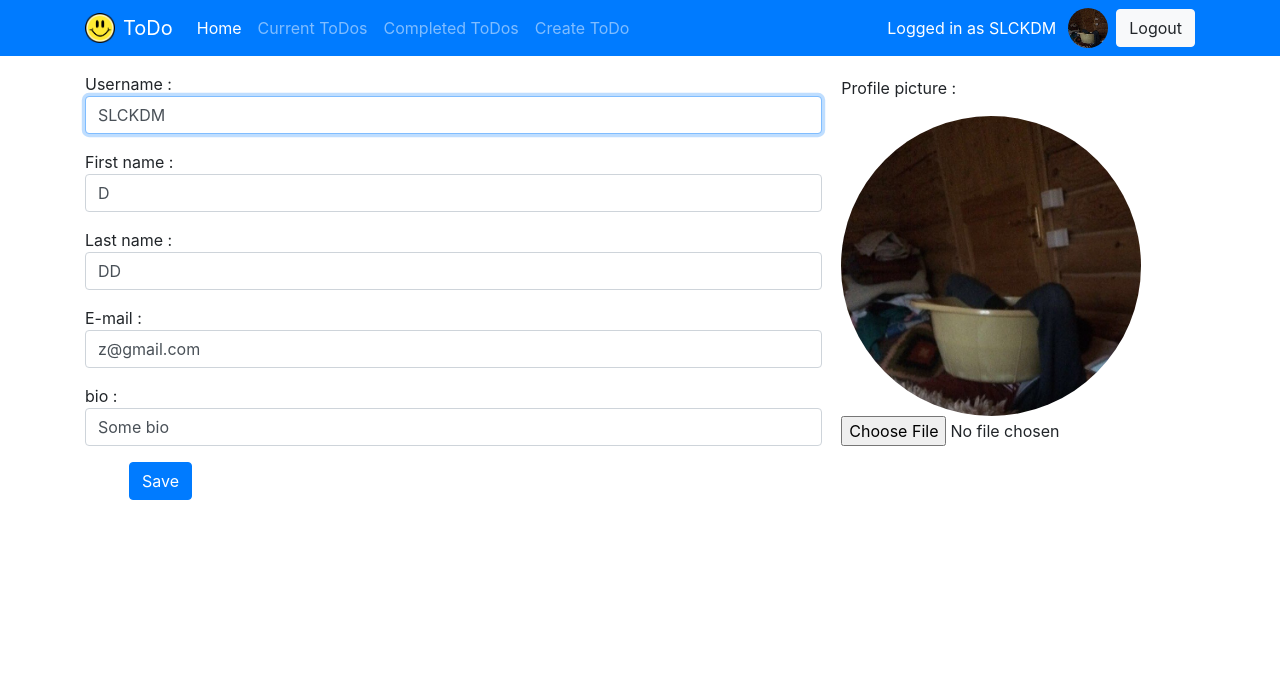
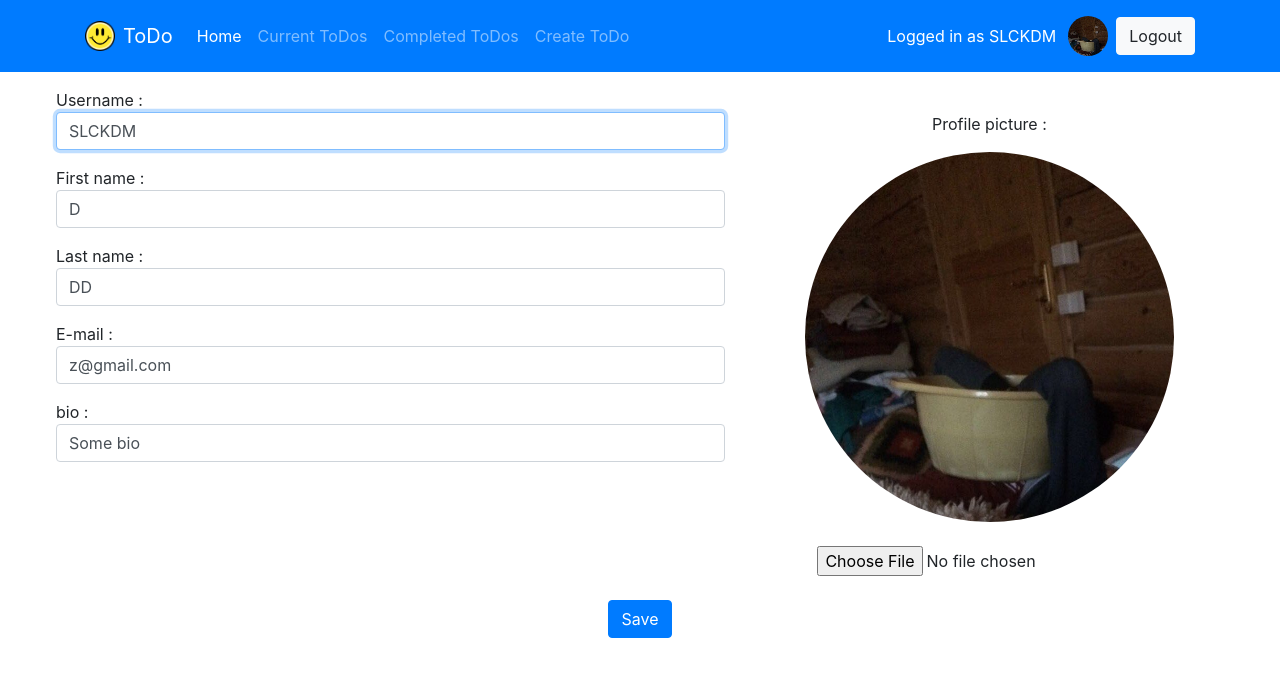
Before and after one commit to SLCKDM/ToDo-web-app, a Django app: page /profile/ in a window 1280 px wide. Shown: the top 677 px of the page. Run offline with Django 3.2, Linux system fonts and the light colour scheme; a user stored in the database is signed in; data comes from the database, SQL or seed files in the repository; both versions use the stored data as it was after the commit; some libraries are stand-ins or nearby versions.

Commit message:
Fix for mobile version

```diff
--- a/todo/templates/todo/base.html
+++ b/todo/templates/todo/base.html
@@ -39,11 +39,11 @@
         </ul>
         <ul class="navbar-nav ml-auto">
           <li class="nav-item">
-            <a class="text-right text-white float-left mr-1 mt-2" href="{% url 'profile'%}">Logged in
+            <a class="text-right text-white float-left mr-1 mt-3" href="{% url 'profile'%}">Logged in
               as {{ user.username }}</a>
           </li>
           {% if user.profile.profile_picture %}
-          <div class="ml-2 mr-2">
+          <div class="ml-2 mr-2 mt-2 mb-2">
             <svg width="40" height="40">
               <pattern id="pattern" width="100%" height="100%">
                 <image xlink:href="{{ user.profile.profile_picture.url }}" width="40" height="40"
--- a/todo/templates/todo/currenttodos.html
+++ b/todo/templates/todo/currenttodos.html
@@ -11,7 +11,7 @@
     </div>
 </div>
 <div class="row justify-content-center mt-5">
-    <div class="col-md-7">
+    <div class="col-md-7 pl-3 pr-5">
         <ul style="list-style: none;">
             {% if todos %}
                 {% for todo in todos %}
--- a/todo/templates/todo/profile.html
+++ b/todo/templates/todo/profile.html
@@ -1,9 +1,9 @@
 {% extends 'todo/base.html' %}
 {% block content %}
 
-<div class="info_box justify-content-center px-5 mt-3 mr-5 ml-5">
+<div class="info_box justify-content-center px-5 mt-3 mr-2 ml-2">
     <div class="row">
-    <div class="col-md-8 px-1   ">
+    <div class="col-md-7">
         <form method="post" enctype="multipart/form-data" action="{% url 'profile' %}">
             {%csrf_token%}
 
@@ -29,7 +29,6 @@
                                    autocapitalize="none"
                                    autocomplete="{{ user.first_name }}"
                                    autofocus="" placeholder="your first name" id="id_first_name"></p>
-
             <p>Last name : <input type="text" class="form-control" value="{{ user.last_name }}" name="last_name"
                                   maxlength="150"
                                   autocapitalize="none"
@@ -51,18 +50,20 @@
 <!--                              autocomplete="{{ p_form.birth_date|date:'m/d/Y' }}"-->
 <!--                              autofocus="" placeholder="your birth date" id="birth_date"></p>-->
     </div>
-    <div class="col-md-4 pt-1">
+    <div class="col-md-4 pt-4 text-center" style="display: block; margin-left: auto; margin-right: auto;">
         <p>Profile picture : </p>
         {% if user.profile.profile_picture %}
               <img src="{{ user.profile.profile_picture.url }}"
-                   class="rounded-circle"
-                   style="width: 300px; height: 300px; object-fit: cover; object-position: 50% 0; float: left;">
+                   class="rounded-circle center-block"
+                   style="max-width: 100%; height: auto; object-fit: cover">
         {% else %}
             <p></p>
         {% endif %}
-                <input type="file" name="profile_picture" accept="image/*" id="profile_picture">
+                <input type="file" class="mt-4" name="profile_picture" accept="image/*" id="profile_picture">
     </div>
-            <button type="submit" class="btn btn-primary mx-5 d-inline text-white">Save</button>
+        <div class="col-md-12 text-center">
+            <button type="submit" class="btn btn-primary mt-4 mx-5 center-block text-white">Save</button>
+        </div>
         </form>
         {{ image }}
     </div>
```
Also changed, not shown: db.sqlite3, media/todo/images/photo_2020-11-05_21-47-21.jpg (added), media/todo/images/photo_2020-11-05_21-47-21_if3no7S.jpg (added).
